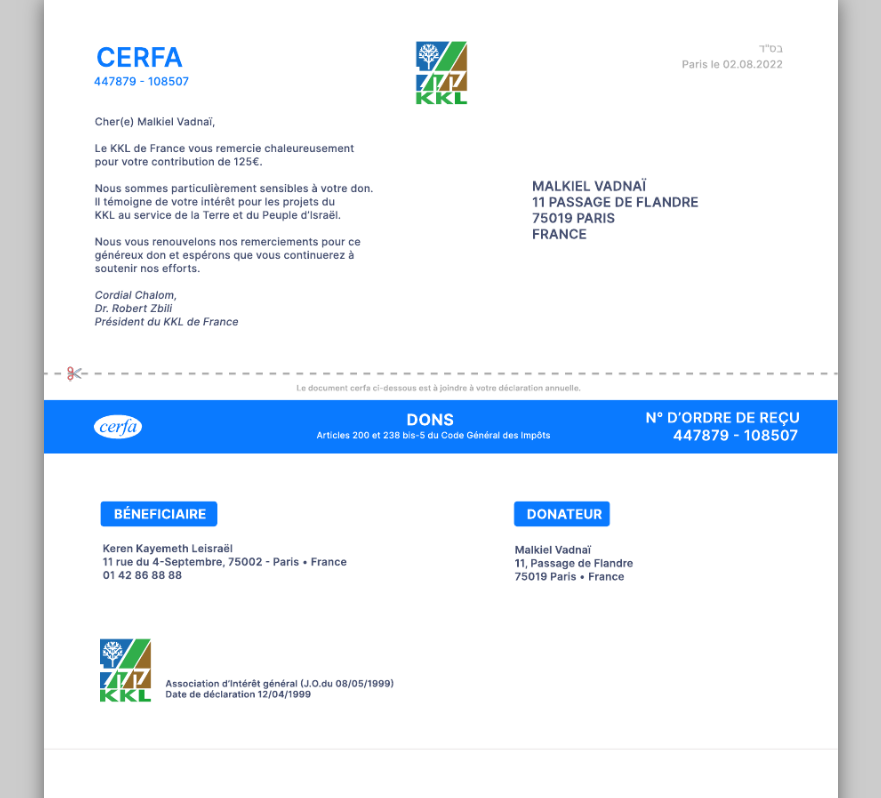
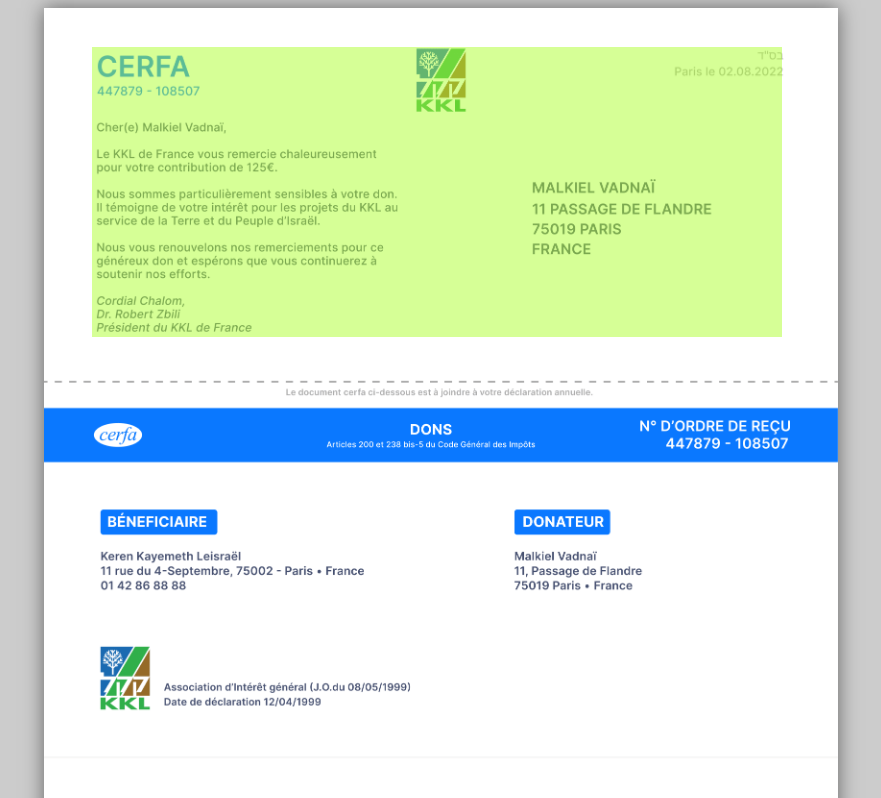
Before and after one commit to HerveRasolofoarijaona/CerfaMalki, a website built with Parcel: page index.html in a window 1280 px wide. Shown: the top 798 px of the page, without its empty margins (199-1080 px from the left). Built offline with nearby package versions, Linux system fonts and the light colour scheme.

Commit message:
17102022

```diff
--- a/css/global.css
+++ b/css/global.css
@@ -29,4 +29,7 @@
 page[size="A4"] {
   width: 21cm;
   height: 29.7cm;
+  background-image: url(../Cerfa_Malki.png);
+  /* background-repeat: no-repeat, no-repeat; */
+  background-size: 100%
 }
--- /dev/null
+++ b/css/html.css
@@ -0,0 +1,10 @@
+.Haut-client{
+    background-color: greenyellow;
+    height: 290px;
+    position: relative;
+    opacity: 0.5;
+    top: 3.5%;
+    left: 6%;
+    width: 87%;
+  }
+}
--- a/index.html
+++ b/index.html
@@ -7,7 +7,7 @@
     <meta name="description" content="" />
 
     <link rel="stylesheet" href="./css/global.css" />
-    <link rel="stylesheet" href="./css/index2.css" />
+    <link rel="stylesheet" href="./css/html.css" />
 
     <link
       rel="stylesheet"
@@ -23,10 +23,7 @@
   </head>
 <body>
   <page size="A4">
-    <div id="page1-div" style="position:relative;width: 21cm;height: 29.7cm;">
-      <img src="target001.png" alt="background image" style='height: 100%;width: 100%;'/>
-
-      </div>
+    <div class='Haut-client'></div>
   </page>
 </body>
 </html>
```
Also changed, not shown: Cerfa_Malki.png (added), target001.png (deleted).
